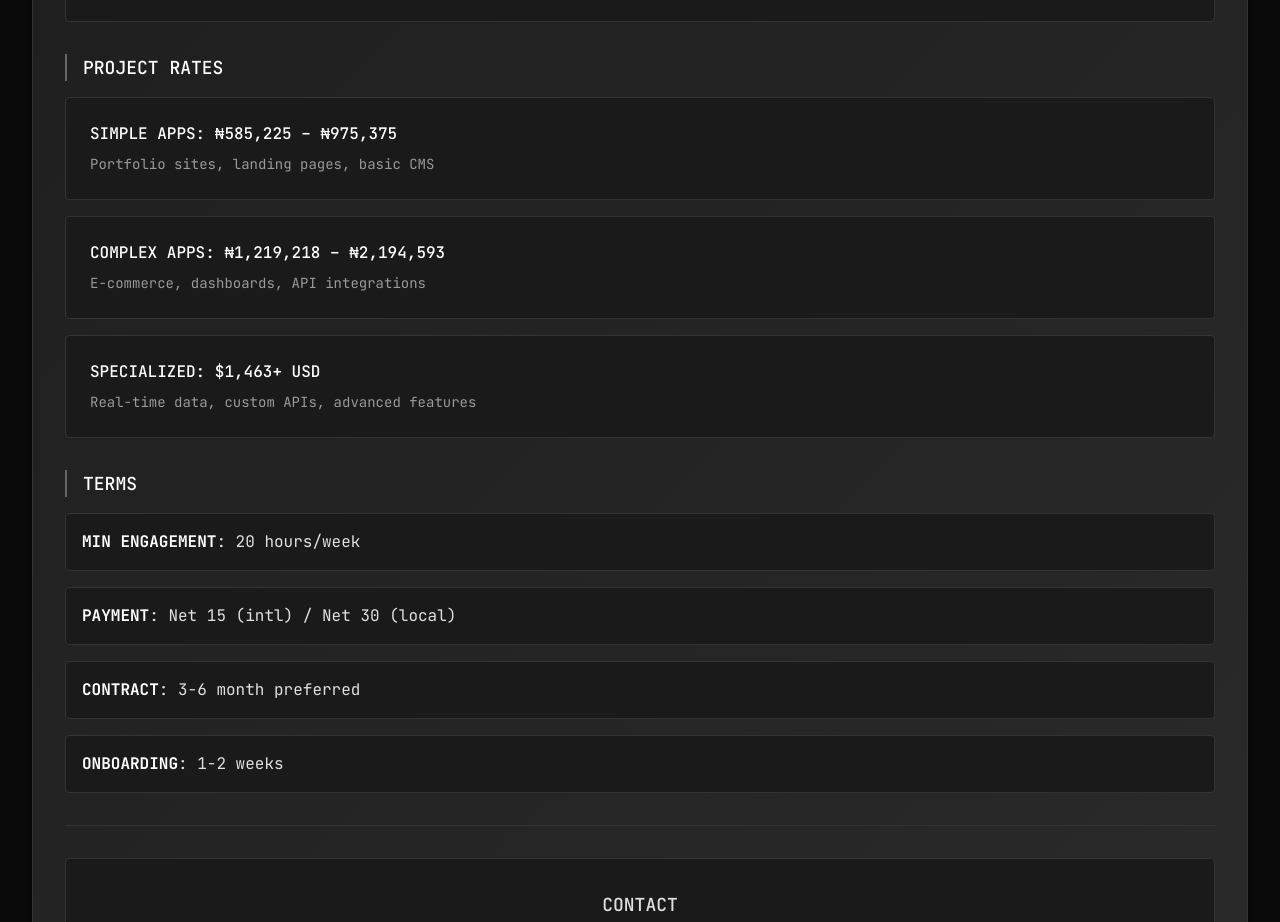
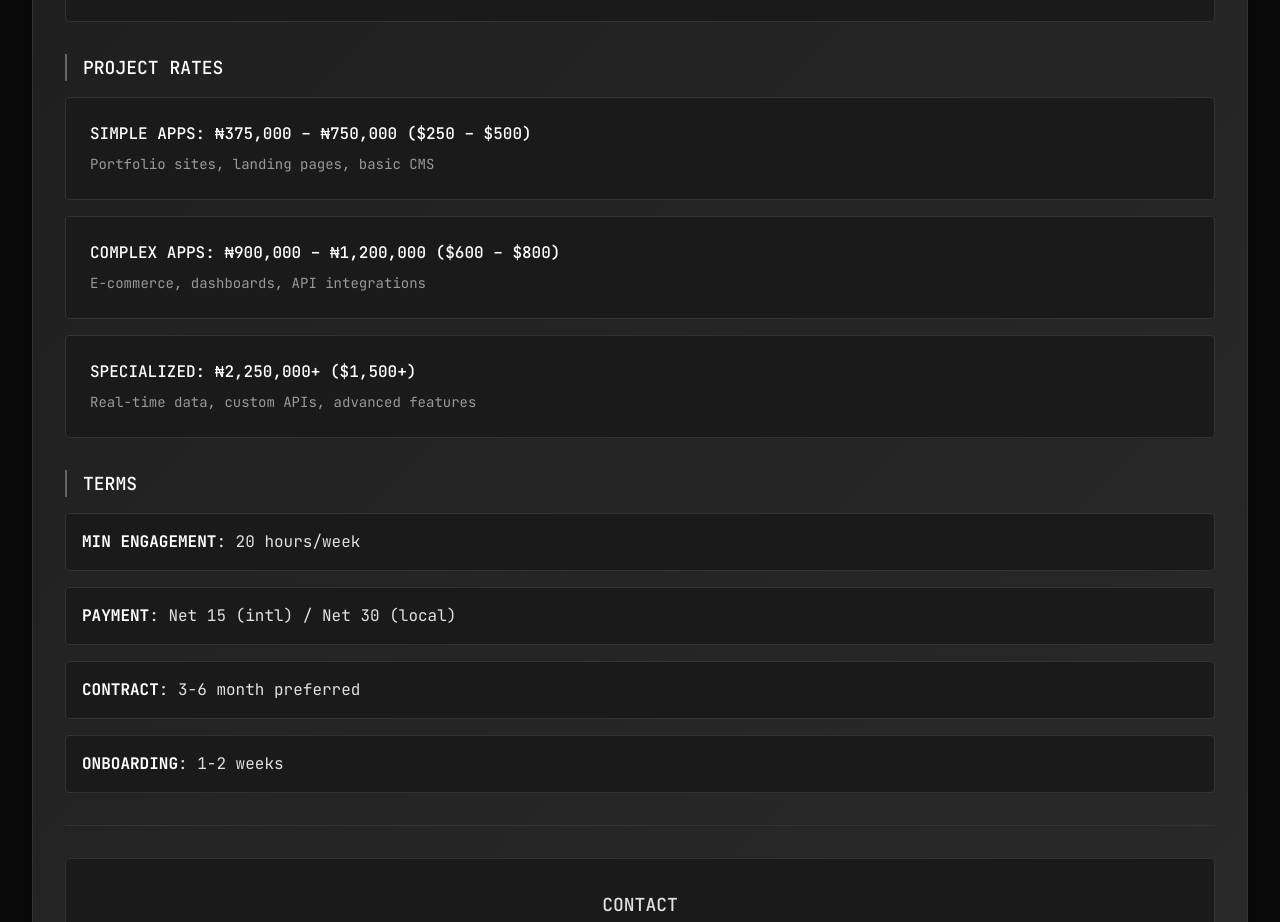
Before and after one commit to okolo157/rate-card, a plain HTML site: page index.html in a window 1280 px wide. Shown: the part 1130-2052 px from the top of the page. Drawn offline with nearby package versions, Linux system fonts and the light colour scheme.

Commit message:
Update index.html

```diff
--- a/index.html
+++ b/index.html
@@ -206,18 +206,19 @@
       <section>
         <h2 class="sub-section-title">PROJECT RATES</h2>
         <div class="rate-item">
-          <div class="rate-amount">SIMPLE APPS: ₦585,225 – ₦975,375</div>
+          <div class="rate-amount">SIMPLE APPS: ₦375,000 – ₦750,000 ($250 – $500)</div>
           <div class="rate-description">Portfolio sites, landing pages, basic CMS</div>
         </div>
         <div class="rate-item">
-          <div class="rate-amount">COMPLEX APPS: ₦1,219,218 – ₦2,194,593</div>
+          <div class="rate-amount">COMPLEX APPS: ₦900,000 – ₦1,200,000 ($600 – $800)</div>
           <div class="rate-description">E-commerce, dashboards, API integrations</div>
         </div>
         <div class="rate-item">
-          <div class="rate-amount">SPECIALIZED: $1,463+ USD</div>
+          <div class="rate-amount">SPECIALIZED: ₦2,250,000+ ($1,500+)</div>
           <div class="rate-description">Real-time data, custom APIs, advanced features</div>
         </div>
       </section>
+
 
       <section>
         <h2 class="sub-section-title">TERMS</h2>
```
